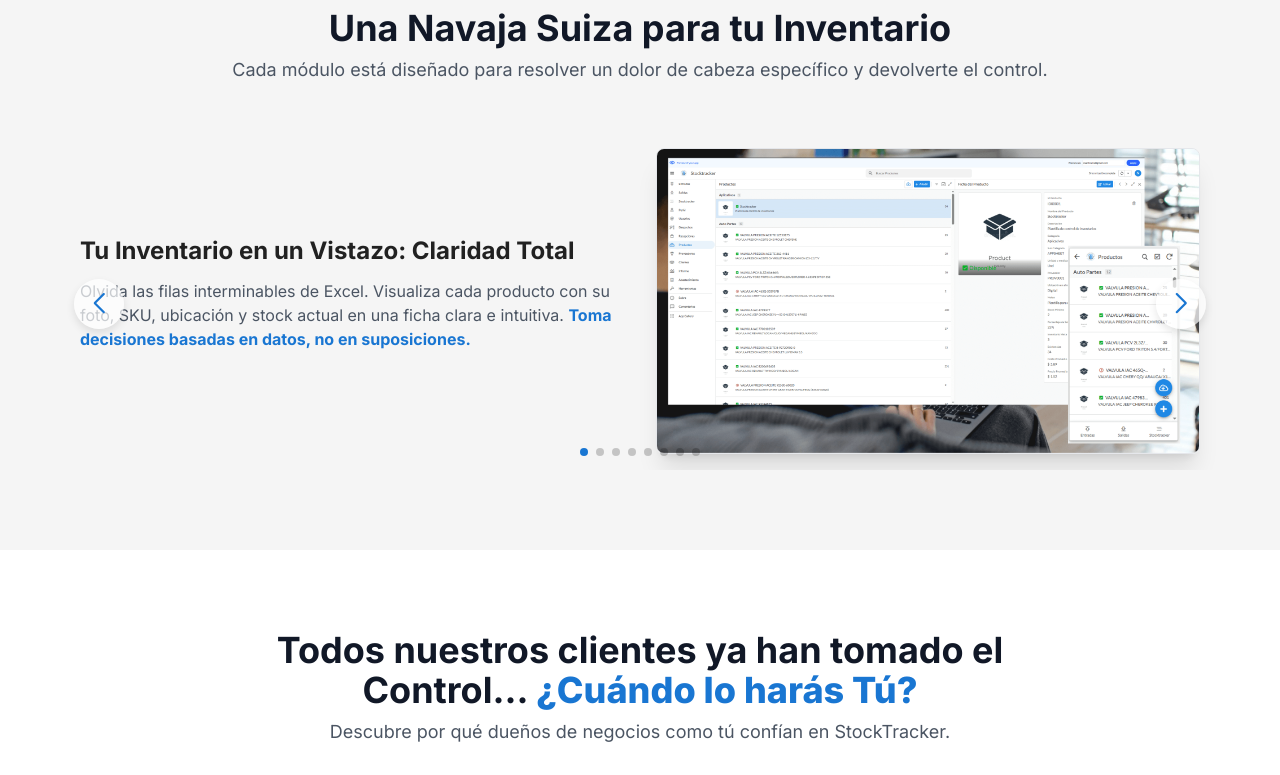
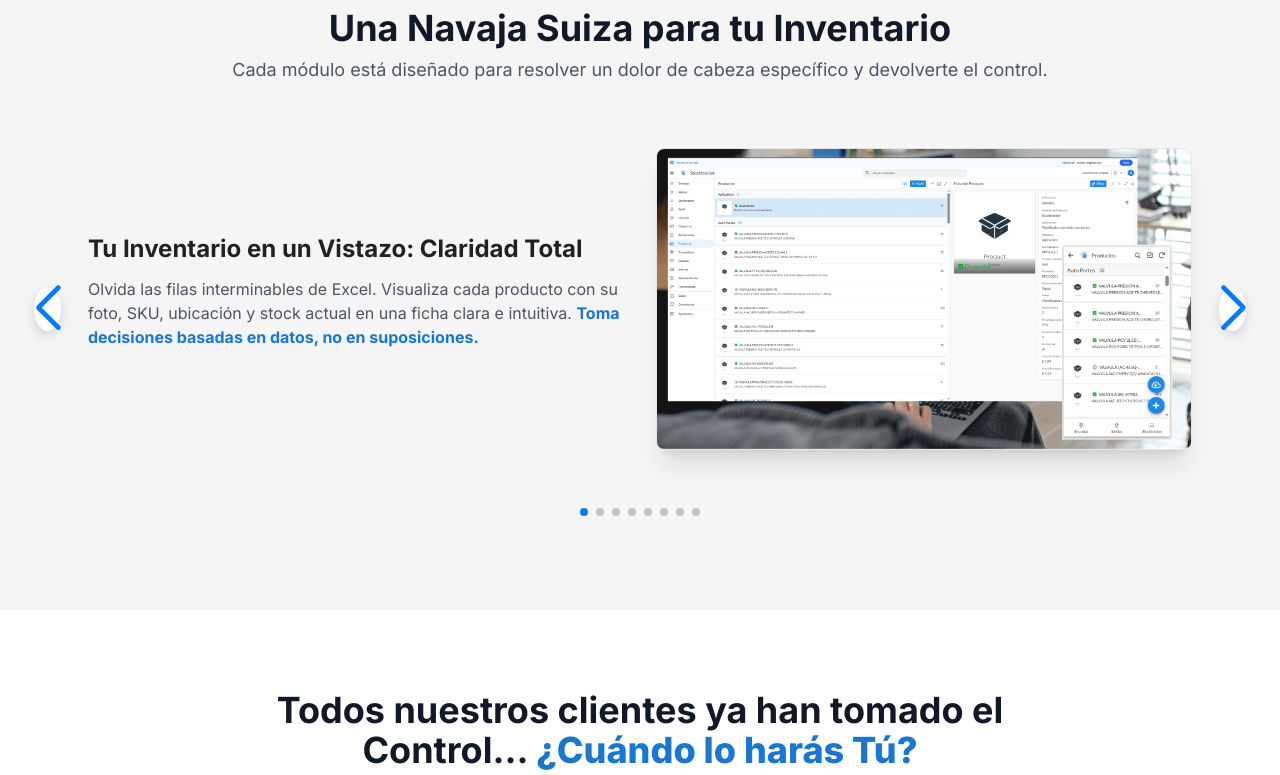
Before and after one commit to nsantosks/stocktracker-landing, a plain HTML site: page index.html in a window 1280 px wide. Shown: the part 2780-3555 px from the top of the page. Drawn offline with nearby package versions, Linux system fonts and the light colour scheme.

Commit message:
Deneración de logica ON DEMAND para optimizar la carga

```diff
--- a/index.html
+++ b/index.html
@@ -162,7 +162,7 @@
             </div>
         </section>
         <!-- =================================================== -->
-        <!-- ==================== MODULOS ====================== -->
+        <!-- ==== MODULOS (VERSIÓN CORREGIDA CON MÁS ESPACIO) ==== -->
         <!-- =================================================== -->
         <section id="modules" class="py-20 bg-secondary">
             <div class="container mx-auto px-6 overflow-hidden">
@@ -171,8 +171,12 @@
                     <p class="text-lg text-gray-600 mt-2">Cada módulo está diseñado para resolver un dolor de cabeza específico y devolverte el control.</p>
                 </div>
 
+                <!-- =============================================================== -->
+                <!-- == NUEVO CONTENEDOR PARA CREAR ESPACIO PARA LOS CONTROLES == -->
+                <!-- =============================================================== -->
+                <div class="relative max-w-7xl mx-auto px-4 sm:px-12">
                     <!-- Contenedor principal de Swiper -->
-                <div class="swiper modules-slider max-w-6xl mx-auto relative">
+                    <div class="swiper modules-slider pb-16">
                         <!-- Wrapper donde irán todas las diapositivas (slides) -->
                         <div class="swiper-wrapper">
 
@@ -184,9 +188,7 @@
                                         <p class="text-gray-600 mb-4">Olvida las filas interminables de Excel. Visualiza cada producto con su foto, SKU, ubicación y stock actual en una ficha clara e intuitiva. <strong class="text-primary">Toma decisiones basadas en datos, no en suposiciones.</strong></p>
                                     </div>
                                     <div class="w-full md:w-1/2 p-4">
-                                    <div class="grid grid-cols-1 gap-4">
                                         <img src="img/01-productos.png" alt="Módulo de Productos" class="rounded-lg shadow-xl border" loading="lazy">
-                                    </div>
                                     </div>
                                 </div>
                             </div>
@@ -199,13 +201,10 @@
                                         <p class="text-gray-600 mb-4">Reduce el error humano a cero. Escanea un código de barras y registra una entrada o salida al instante. Tu stock se actualiza en tiempo real, <strong class="text-primary">evitando ventas de productos que no tienes.</strong></p>
                                     </div>
                                     <div class="w-full md:w-1/2 p-4">
-                                    <div class="grid grid-cols-1 gap-4">
                                         <img src="img/02-entradas-salidas.png" alt="Módulo de Recepciones" class="rounded-lg shadow-xl border" loading="lazy">
                                     </div>
                                 </div>
                             </div>
-                        </div>
-
                             <!-- Slide 3: Histórico -->
                             <div class="swiper-slide">
                                 <div class="flex flex-wrap items-center">
@@ -214,13 +213,10 @@
                                         <p class="text-gray-600 mb-4">Accede a un historial inmutable de cada transacción. Filtra por fecha, producto o usuario para tener una <strong class="text-primary">trazabilidad completa y responder a cualquier auditoría con total confianza.</strong></p>
                                     </div>
                                     <div class="w-full md:w-1/2 p-4">
-                                    <div class="grid grid-cols-1 gap-4">
                                         <img src="img/03-historicos.png" alt="Módulo de Histórico de Transacciones" class="rounded-lg shadow-xl border" loading="lazy">
                                     </div>
                                 </div>
                             </div>
-                        </div>
-
                             <!-- Slide 4: Contactos -->
                             <div class="swiper-slide">
                                 <div class="flex flex-wrap items-center">
@@ -229,13 +225,10 @@
                                         <p class="text-gray-600 mb-4">Centraliza los datos de tus proveedores y clientes, y accede a su historial de transacciones con un solo clic. <strong class="text-primary">Agiliza tus órdenes de compra y ofrece un servicio al cliente más informado.</strong></p>
                                     </div>
                                     <div class="w-full md:w-1/2 p-4">
-                                    <div class="grid grid-cols-1 gap-4">
                                         <img src="img/04-clientes-proveedores.png" alt="Módulo de Clientes" class="rounded-lg shadow-xl border" loading="lazy">
                                     </div>
                                 </div>
                             </div>
-                        </div>
-
                             <!-- Slide 5: Carga Masiva -->
                             <div class="swiper-slide">
                                 <div class="flex flex-wrap items-center">
@@ -244,13 +237,10 @@
                                         <p class="text-gray-600 mb-4">Nuestro asistente inteligente te permite <strong class="text-primary">importar todo tu catálogo desde una hoja de cálculo,</strong> actualizando precios y costos masivamente. Estarás operativo en tiempo récord.</p>
                                     </div>
                                     <div class="w-full md:w-1/2 p-4">
-                                    <div class="grid grid-cols-1 gap-4">
                                         <img src="img/05-carga-masiva.png" alt="Módulo de Carga Masiva" class="rounded-lg shadow-xl border" loading="lazy">
                                     </div>
                                 </div>
                             </div>
-                        </div>
-
                             <!-- Slide 6: Auditorías -->
                             <div class="swiper-slide">
                                 <div class="flex flex-wrap items-center">
@@ -259,13 +249,10 @@
                                         <p class="text-gray-600 mb-4"><strong class="text-primary">Como usan los profesionales,</strong> tu equipo puede contar el stock en el campo con sus móviles. Los datos se sincronizan en tiempo real, eliminando la transcripción.</p>
                                     </div>
                                     <div class="w-full md:w-1/2 p-4">
-                                    <div class="grid grid-cols-1 gap-4">
                                         <img src="img/06-toma-fisica.png" alt="Módulo de Toma Física" class="rounded-lg shadow-xl border" loading="lazy">
                                     </div>
                                 </div>
                             </div>
-                        </div>
-
                             <!-- Slide 7: Solicitudes de Compra -->
                             <div class="swiper-slide">
                                 <div class="flex flex-wrap items-center">
@@ -274,14 +261,11 @@
                                         <p class="text-gray-600 mb-4">La herramienta identifica los productos por agotarse y con un clic, <strong class="text-primary">genera una solicitud de compra profesional,</strong> asegurando que nunca pierdas una venta.</p>
                                     </div>
                                     <div class="w-full md:w-1/2 p-4">
-                                    <div class="grid grid-cols-1 gap-4">
-                                        <img src="img/07-compras-productos.png" alt="Módulo de Toma Física" class="rounded-lg shadow-xl border" loading="lazy">
+                                        <img src="img/07-compras-productos.png" alt="Solicitud de Compra" class="rounded-lg shadow-xl border" loading="lazy">
                                     </div>
                                 </div>
                             </div>
-                        </div>
-
-                        <!-- Slide 8: Etiquetas de Datos -->
+                            <!-- Slide 8: Etiquetas -->
                             <div class="swiper-slide">
                                 <div class="flex flex-wrap items-center">
                                     <div class="w-full md:w-1/2 p-4">
@@ -289,24 +273,19 @@
                                         <p class="text-gray-600 mb-4">Genera e imprime etiquetas con código de barras o QR para cada producto, <strong class="text-primary">facilitando el escaneo y proyectando una imagen de eficiencia y control total.</strong></p>
                                     </div>
                                     <div class="w-full md:w-1/2 p-4">
-                                    <div class="grid grid-cols-1 gap-4">
-                                        <img src="img/08-etiquetado-productos.png" alt="Módulo de Toma Física" class="rounded-lg shadow-xl border" loading="lazy">
-                                    </div>
+                                        <img src="img/08-etiquetado-productos.png" alt="Etiquetas de Producto" class="rounded-lg shadow-xl border" loading="lazy">
                                     </div>
                                 </div>
                             </div>
 
-                    <!-- Fin delWrapper donde estám todas las diapositivas (slides) -->
+                        </div>
+                        <!-- Paginación (Puntos) -->
+                        <div class="swiper-pagination"></div>
                     </div>
 
-                    <!-- Botones de Navegación (Flechas) -->
-                    <div class="swiper-button-next"></div>
-                    <div class="swiper-button-prev"></div>
-
-                    <!-- Paginación (Puntos) -->
-                    <div class="swiper-pagination mt-8"></div>
-
-                <!-- Fin del Contenedor principal de Swiper -->
+                    <!-- Botones de Navegación (Flechas) - AHORA FUERA DEL SLIDER PRINCIPAL PERO DENTRO DEL CONTENEDOR RELATIVO -->
+                    <div class="swiper-button-next hidden md:flex"></div>
+                    <div class="swiper-button-prev hidden md:flex"></div>
                 </div>
             </div>
         </section>
@@ -361,9 +340,9 @@
                 </div>
             </div>
         </section>
-        <!-- ================================================== -->
-        <!-- ======= SECCIÓN DE EXPLORACIÓN INTERACTIVA  ====== -->
-        <!-- ================================================== -->
+        <!-- ============================================================== -->
+        <!-- == SECCIÓN DE EXPLORACIÓN INTERACTIVA (CON CARGA ON-DEMAND) == -->
+        <!-- ============================================================== -->
         <section id="exploracion" class="py-20 bg-secondary">
             <div class="container mx-auto px-6">
                 <div class="text-center mb-12 max-w-3xl mx-auto">
@@ -372,10 +351,7 @@
                 </div>
 
                 <div class="max-w-5xl mx-auto">
-                    <!-- =============================================================== -->
-                    <!-- VERSIÓN PARA MÓVIL (Imagen + Botón) -->
-                    <!-- Se muestra en pantallas pequeñas y se oculta en medianas y grandes (md:hidden) -->
-                    <!-- =============================================================== -->
+                    <!-- VERSIÓN PARA MÓVIL -->
                     <div class="md:hidden relative">
                         <img src="img/movil-main-01.jpeg" alt="Previsualización de StockTracker en un dispositivo" class="rounded-xl shadow-2xl border w-full">
                         <div class="absolute inset-0 bg-black bg-opacity-40 flex items-center justify-center rounded-xl">
@@ -386,22 +362,37 @@
                     </div>
 
                     <!-- =============================================================== -->
-                    <!-- VERSIÓN PARA ESCRITORIO (iframe interactivo) -->
+                    <!-- VERSIÓN PARA ESCRITORIO (MODIFICADA CON CARGA ON-DEMAND) -->
                     <!-- Está oculta por defecto y se muestra en pantallas medianas y grandes (hidden md:block) -->
                     <!-- =============================================================== -->
-                    <div class="hidden md:block bg-white p-2 rounded-xl shadow-2xl border">
+                    <div class="hidden md:block">
+                        <!-- 1. Placeholder que se muestra al inicio -->
+                        <div id="demo-placeholder" class="relative cursor-pointer">
+                            <img src="img/banner-01.png" alt="Previsualización de la aplicación StockTracker" class="rounded-xl shadow-2xl border w-full">
+                            <div class="absolute inset-0 bg-black bg-opacity-40 flex items-center justify-center rounded-xl">
+                                <button id="load-demo-btn" class="bg-primary text-white font-bold py-4 px-8 rounded-full text-lg hover:bg-blue-700 transition-transform transform hover:scale-105 shadow-lg flex items-center">
+                                    <!-- Icono de Play SVG -->
+                                    <svg class="w-6 h-6 mr-3" fill="currentColor" viewBox="0 0 20 20" xmlns="http://www.w3.org/2000/svg"><path fill-rule="evenodd" d="M10 18a8 8 0 100-16 8 8 0 000 16zM9.555 7.168A1 1 0 008 8v4a1 1 0 001.555.832l3-2a1 1 0 000-1.664l-3-2z" clip-rule="evenodd"></path></svg>
+                                    Iniciar Demo Interactiva
+                                </button>
+                            </div>
+                        </div>
+
+                        <!-- 2. Contenedor del Iframe, oculto al inicio -->
+                        <div id="iframe-container" class="hidden bg-white p-2 rounded-xl shadow-2xl border">
                             <iframe
+                                id="demo-iframe"
                                 class="w-full aspect-video rounded-lg"
-                            src="https://www.appsheet.com/start/5d3f3159-865d-4d66-987a-469bb5e2b1ab"
+                                data-src="https://www.appsheet.com/start/5d3f3159-865d-4d66-987a-469bb5e2b1ab"
                                 title="Demo de StockTracker"
                                 frameborder="0"
-                            allow="fullscreen"
-                            loading="lazy">
+                                allow="fullscreen">
                             </iframe>
                         </div>
                     </div>
+                </div>
 
-                <p class="text-center text-gray-500 mt-6 text-sm">Nota: Los datos ingresados en esta demostración son públicos y se reinician periódicamente.</p>
+                <p class="text-center text-gray-500 mt-6 text-sm">Nota: Los datos ingresados en esta demostración son públicos y se reinican periódicamente.</p>
             </div>
         </section>
         <!-- ================================================== -->
@@ -566,7 +557,7 @@
 
     <script>
     document.addEventListener('DOMContentLoaded', function() {
-        // ---- SMOOTH SCROLL (YA LO TENÍAS) ----
+        // ---- LÓGICA SMOOTH SCROLL ----
         const anchorLinks = document.querySelectorAll('a[href^="#"]');
         for (let anchorLink of anchorLinks) {
             anchorLink.addEventListener('click', function(e) {
@@ -580,7 +571,6 @@
                 }
             });
         }
-
         // ---- LÓGICA DEL MODAL DE PAGO ----
         const paymentButtons = document.querySelectorAll('.payment-btn');
         const modal = document.getElementById('checkout-modal');
@@ -721,6 +711,26 @@
                 enabled: true,
             },
         });
+
+        // ---- LÓGICA PARA CARGAR LA DEMO ON-DEMAND ----
+            const loadDemoBtn = document.getElementById('load-demo-btn');
+            const demoPlaceholder = document.getElementById('demo-placeholder');
+            const iframeContainer = document.getElementById('iframe-container');
+            const demoIframe = document.getElementById('demo-iframe');
+
+            if (loadDemoBtn) { // Asegurarnos que el botón existe antes de añadir el listener
+                loadDemoBtn.addEventListener('click', function() {
+                    const iframeSrc = demoIframe.dataset.src;
+                    if (iframeSrc) {
+                        // Ponemos la URL en el iframe para que empiece a cargar
+                        demoIframe.setAttribute('src', iframeSrc);
+
+                        // Ocultamos el placeholder y mostramos el iframe
+                        demoPlaceholder.style.display = 'none';
+                        iframeContainer.classList.remove('hidden');
+                    }
+                });
+            }
         });
     </script>
 
--- a/style.css
+++ b/style.css
@@ -48,22 +48,64 @@ body {
 
 /* Estilos personalizados para el slider de Swiper.js */
 
-.modules-slider .swiper-button-next,
-.modules-slider .swiper-button-prev {
+/* Estilos ACTUALIZADOS para el slider de Swiper.js */
+
+/* Estilos para las flechas de navegación */
+.swiper-button-next,
+.swiper-button-prev {
     color: #1976D2; /* Tu color primario */
-    background-color: rgba(255, 255, 255, 0.7);
+    background-color: rgba(255, 255, 255, 0.8);
     width: 50px;
     height: 50px;
     border-radius: 50%;
-    box-shadow: 0 4px 8px rgba(0,0,0,0.1);
+    box-shadow: 0 4px 12px rgba(0, 0, 0, 0.15);
+    transition: background-color 0.3s, color 0.3s;
+
+    /* Posicionamiento FUERA del slider, en el contenedor padre */
+    position: absolute;
+    top: 50%;
+    transform: translateY(-50%);
+    z-index: 10;
 }
 
-.modules-slider .swiper-button-next:after,
-.modules-slider .swiper-button-prev:after {
+.swiper-button-next:hover,
+.swiper-button-prev:hover {
+    background-color: #1976D2;
+    color: white;
+}
+
+/* Ajuste fino del icono de la flecha */
+.swiper-button-next:after,
+.swiper-button-prev:after {
     font-size: 20px;
     font-weight: 800;
 }
 
-.modules-slider .swiper-pagination-bullet-active {
+/* Posición específica para cada flecha */
+.swiper-button-prev {
+    left: 0;
+}
+.swiper-button-next {
+    right: 0;
+}
+
+/* Estilos para la paginación (puntos) */
+.swiper-pagination {
+    position: absolute;
+    bottom: 0; /* Lo posicionamos en la parte inferior del padding que creamos */
+    left: 50%;
+    transform: translateX(-50%);
+    width: auto; /* Para que se ajuste al contenido */
+}
+
+.swiper-pagination-bullet {
+    width: 10px;
+    height: 10px;
+    background-color: #d1d5db; /* Un gris claro para los inactivos */
+    opacity: 1;
+    transition: background-color 0.3s;
+}
+
+.swiper-pagination-bullet-active {
     background-color: #1976D2; /* Tu color primario */
 }
```
Lines whose indentation alone changed are shown as unchanged.
